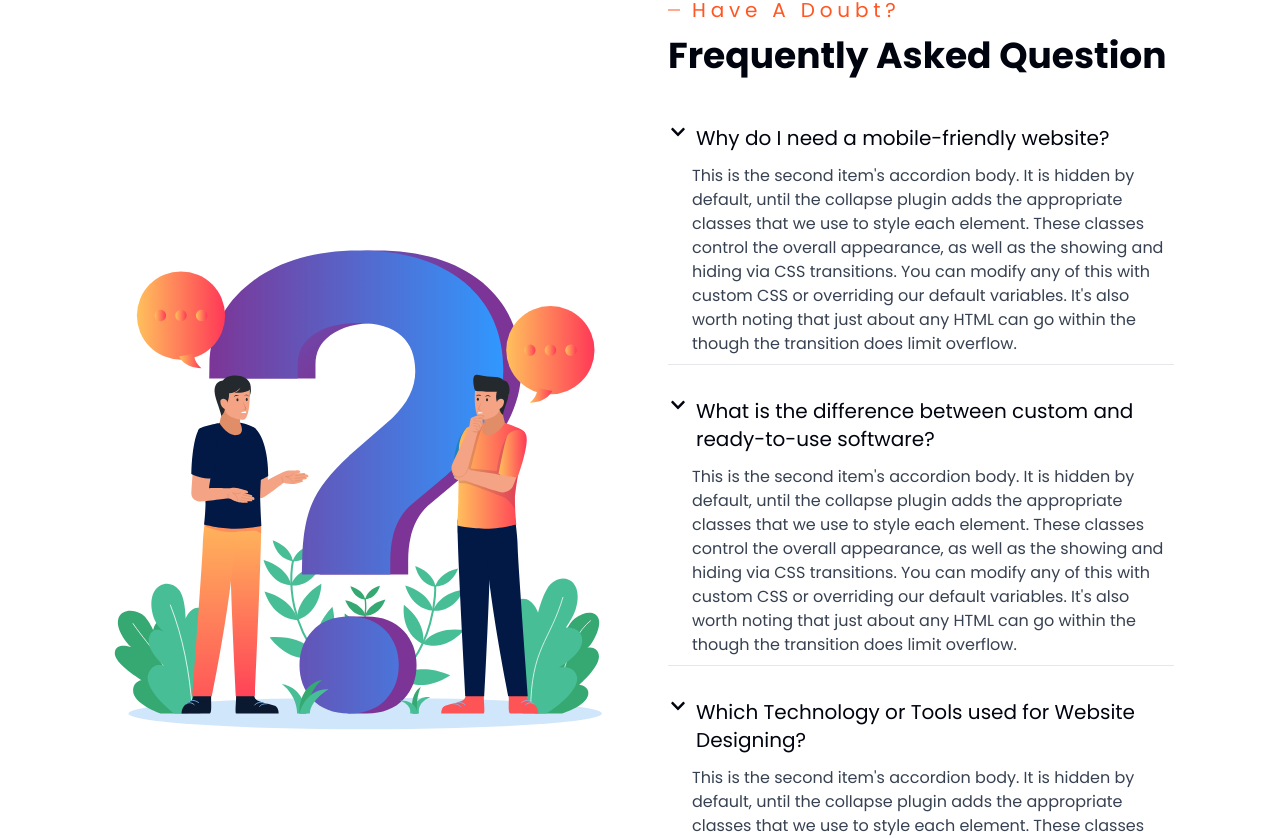
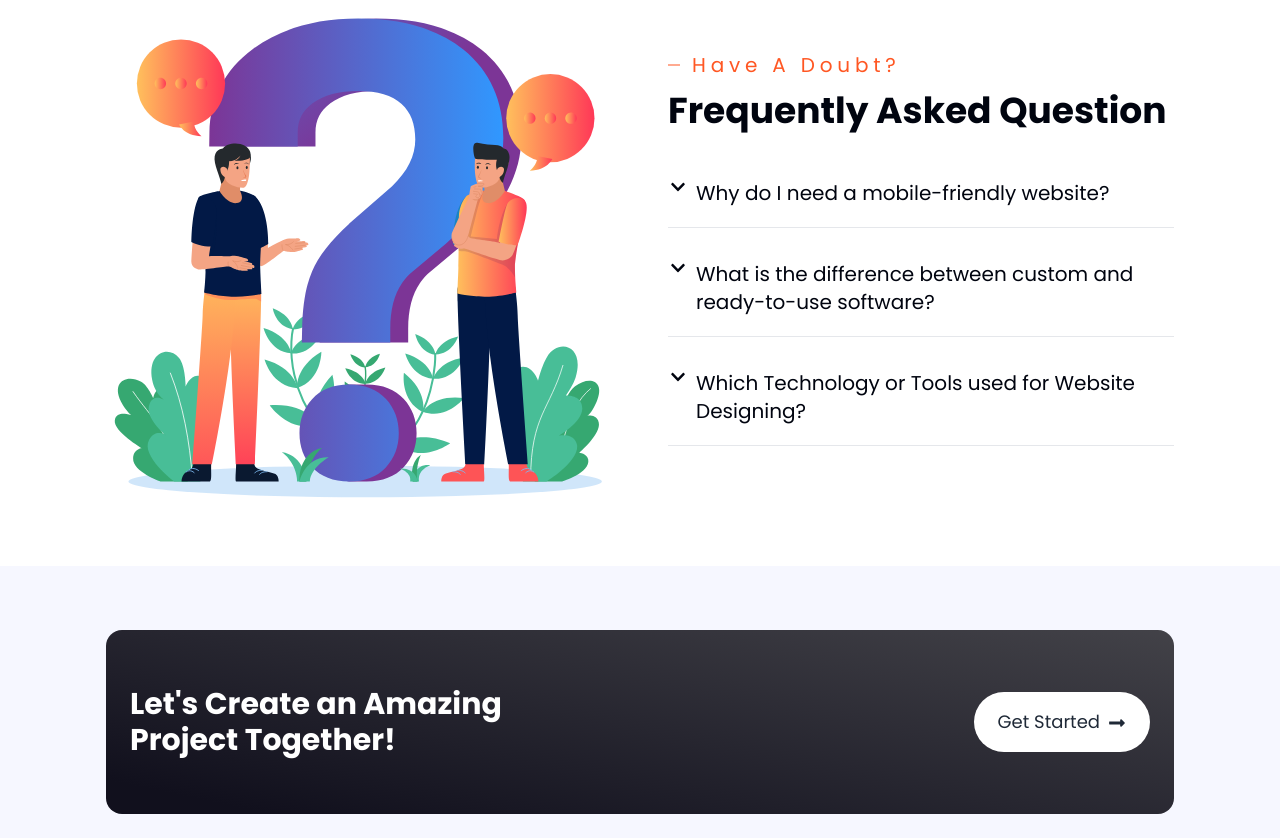
Before and after one commit to Jamalahmad123/nerdware-hub-portfolio, a React (Vite) app: page /services in a window 1280 px wide. Shown: the part 4289-5127 px from the top of the page. Built offline with nearby package versions, Linux system fonts and the light colour scheme.

Commit message:
accordian bug fixed

```diff
--- a/src/Components/shared/AccordianItem.jsx
+++ b/src/Components/shared/AccordianItem.jsx
@@ -19,7 +19,7 @@ const AccordianItem = ({ data }) => {
       </div>
       <div
         className={`${
-          showItem ? "max-h-0 opacity-0" : "max-h-fit opacity-100"
+          showItem ? "max-h-fit opacity-100" : "max-h-0 opacity-0"
         } height__transition pl-6`}
       >
         <p className={`text-gray-700 mt-3`}>{data.desc}</p>
```
